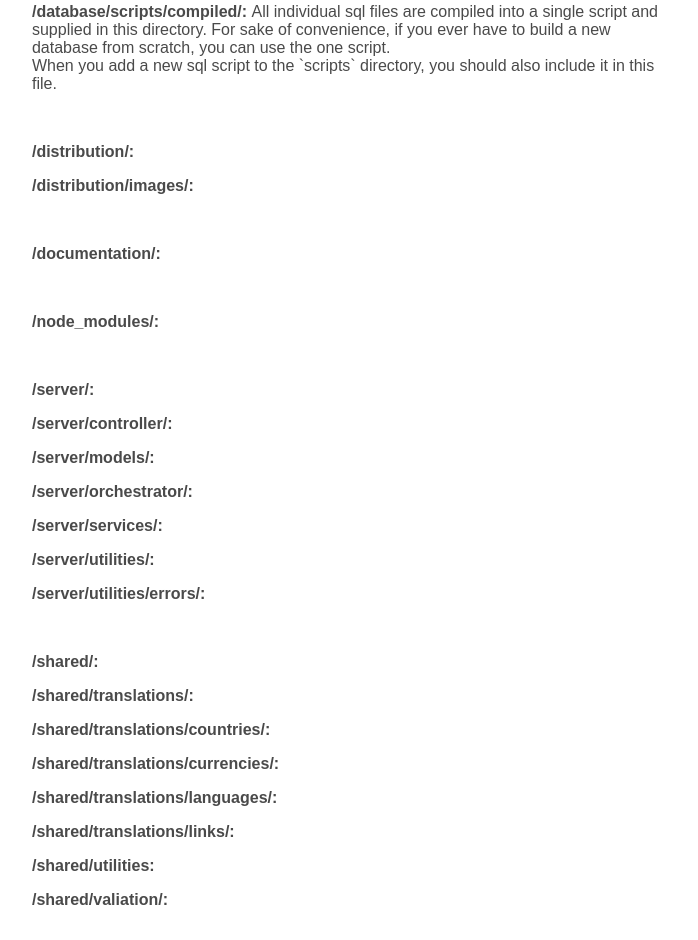
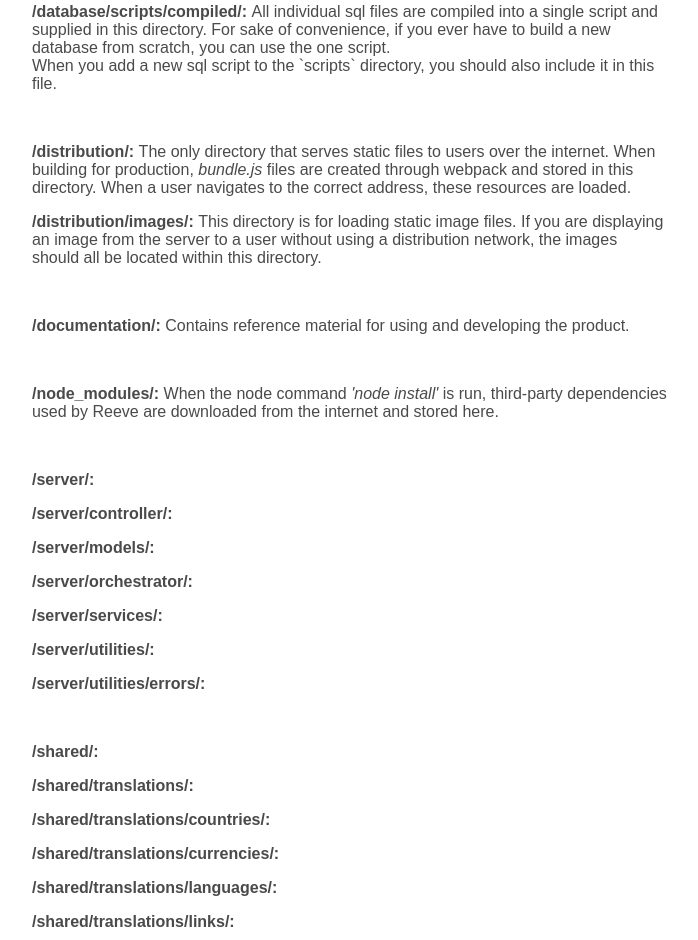
Before and after one commit to peterjoseph/Reeve, a website: page documentation/index.html in a window 1280 px wide. Shown: the part 5963-6903 px from the top of the page, without its empty margins (420-1118 px from the left). Drawn offline with Linux system fonts and the light colour scheme.

Commit message:
Distribution documentation notes

```diff
--- a/documentation/index.html
+++ b/documentation/index.html
@@ -450,12 +450,12 @@
 							in the 'executedScripts' database table, so you always know what scripts have already been run on the database.</p>
 						<p><b>/database/scripts/compiled/: </b>All individual sql files are compiled into a single script and supplied in this directory. For sake of convenience, if you ever have to build a new database from scratch, you can use the one script. <br>When you add a new sql script to the `scripts` directory, you should also include it in this file.</p>
 						<br>
-						<p><b>/distribution/: </b></p>
-						<p><b>/distribution/images/: </b></p>
+						<p><b>/distribution/: </b>The only directory that serves static files to users over the internet. When building for production, <i>bundle.js</i> files are created through webpack and stored in this directory. When a user navigates to the correct address, these resources are loaded.</p>
+						<p><b>/distribution/images/: </b>This directory is for loading static image files. If you are displaying an image from the server to a user without using a distribution network, the images should all be located within this directory.</p>
 						<br>
-						<p><b>/documentation/: </b></p>
+						<p><b>/documentation/: </b>Contains reference material for using and developing the product.</p>
 						<br>
-						<p><b>/node_modules/: </b></p>
+						<p><b>/node_modules/: </b>When the node command <i>'node install'</i> is run, third-party dependencies used by Reeve are downloaded from the internet and stored here.</p>
 						<br>
 						<p><b>/server/: </b></p>
 						<p><b>/server/controller/: </b></p>
```
